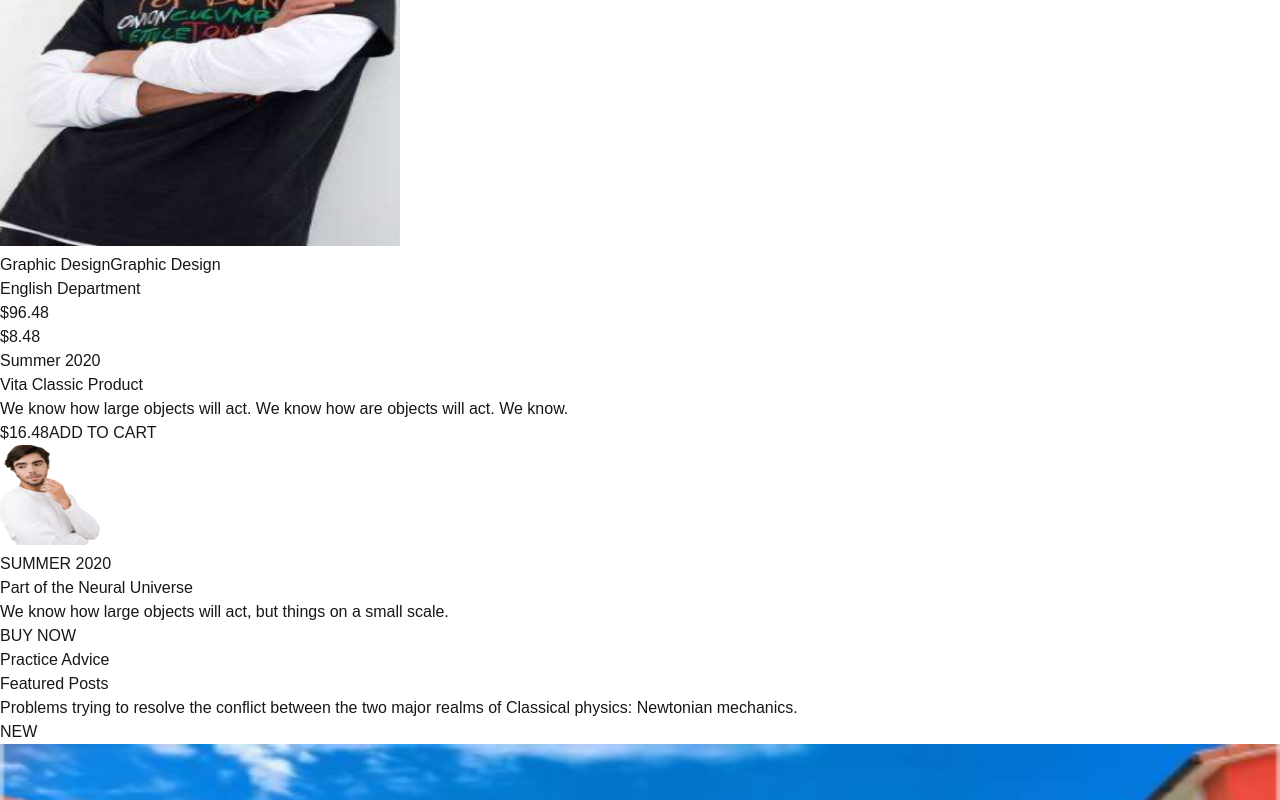
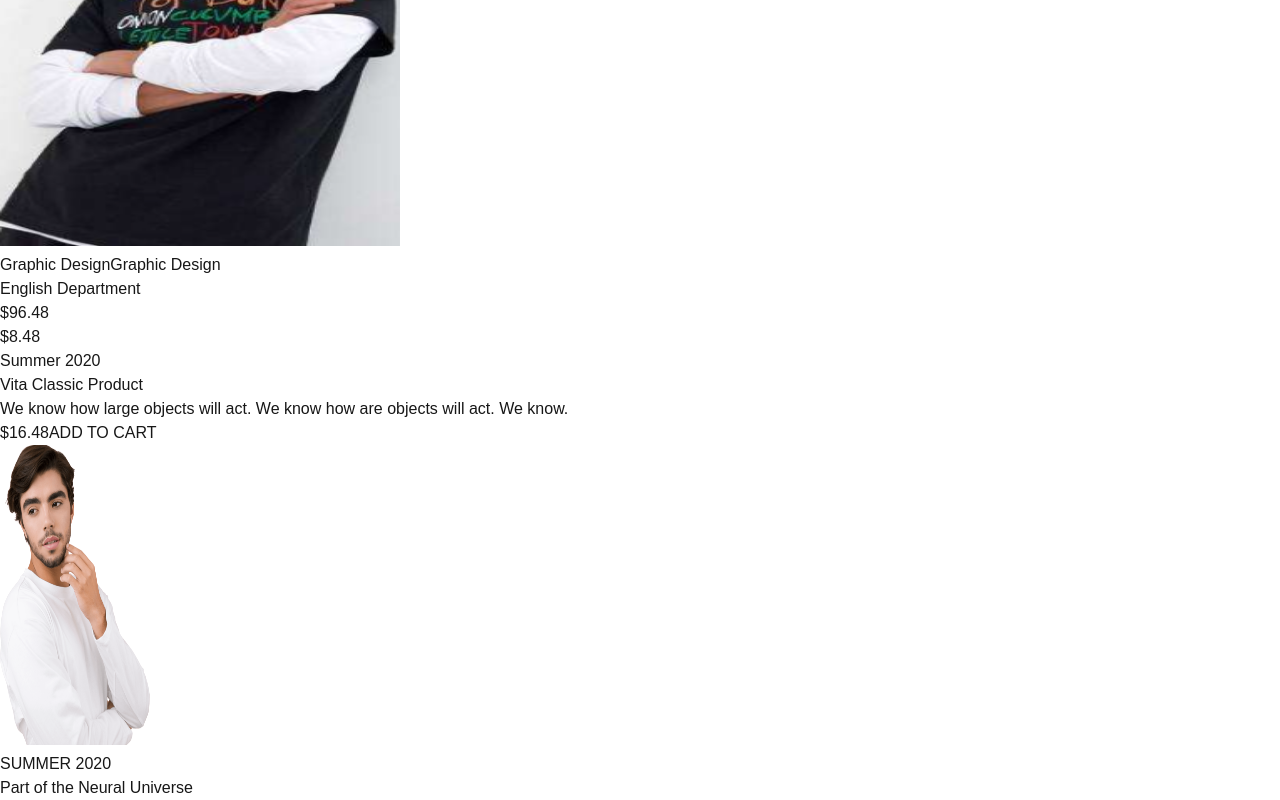
Before and after one commit to Zartaj2024/E-commerce-website-, a Next.js app: page / in a window 1280 px wide. Shown: the part 11200-12000 px from the top of the page. Built offline with nearby package versions, Linux system fonts and the light colour scheme.

Commit message:
Update vitaClassicProduct.tsx

```diff
--- a/src/app/components/vitaClassicProduct.tsx
+++ b/src/app/components/vitaClassicProduct.tsx
@@ -25,8 +25,8 @@ const VitaClassicProduct = () => {
           <Image
             src="/shop-hero.png"
             alt="Vita Classic Product"
-            width={100}
-            height={100}
+            width={150}
+            height={300}
             className="w-full h-full "
           />
 
```
